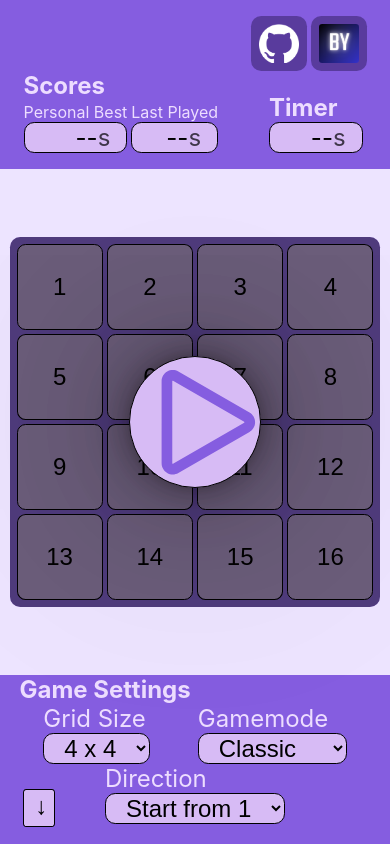
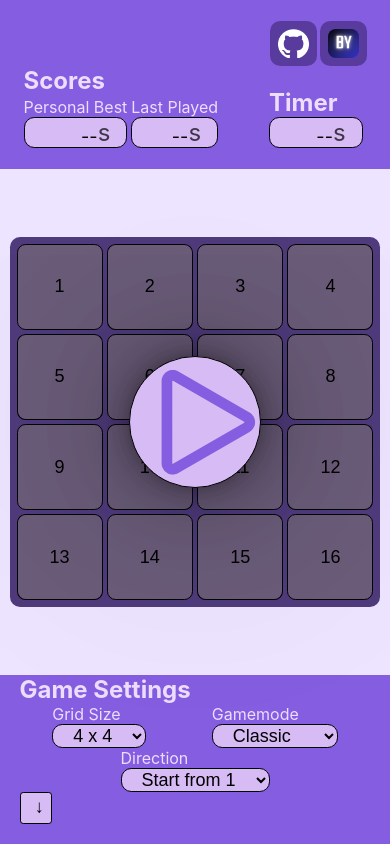
Before and after one commit to BerkYeni/schulteproject, a React (Create React App) app: page / in a window 390 px wide. Built offline with nearby package versions, Linux system fonts and the light colour scheme.

Commit message:
got rid of tap highlight for mobile and small screen adjustments

```diff
--- a/src/App.css
+++ b/src/App.css
@@ -423,8 +423,13 @@ label {
 }
 
 .siteMark {
-  width: 2.5rem;
-  border-radius: .2rem;
+  /* width: 2.5rem; */
+  /* width: 10vmin; */
+  /* border-radius: .2rem; */
+  /* height: 1vmax;
+  border-radius: 2vmin; */
+  height: 3.5vmax;
+  border-radius: 2vmin;
 }
 
 .personalInfo {
@@ -446,6 +451,14 @@ a:active {
   text-decoration: inherit;
   font-weight: inherit;
 }
+
+input,
+textarea,
+button,
+select {
+  -webkit-tap-highlight-color: transparent;
+}
+
 
 .infoLink {
 }
@@ -556,28 +569,31 @@ a:active {
     font-size: medium;
   }
   button {
-    font-size: x-large;
+    font-size: large;
   }
   .pbText {
-    font-size: x-large;
+    font-size: large;
   }
   .lpText {
-    font-size: x-large;
+    font-size: large;
   }
   .timeContainer {
-    font-size: x-large;
+    font-size: large;
   }
   select {
-    font-size: x-large;
+    font-size: large;
   }
   span {
-    font-size: x-large;
+    font-size: large;
   }
   option {
     font-size: medium;
   }
   .twinkleLittleStar {
-    font-size: x-large;
+    font-size: large;
+  }
+  label {
+    font-size: medium;
   }
 
 }
```
